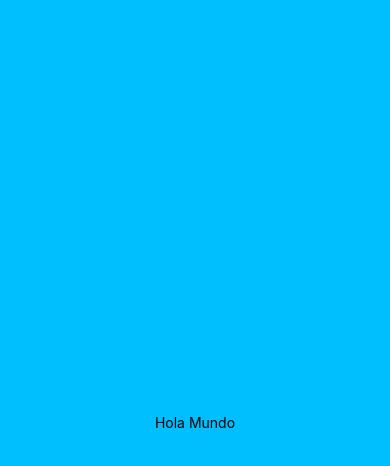
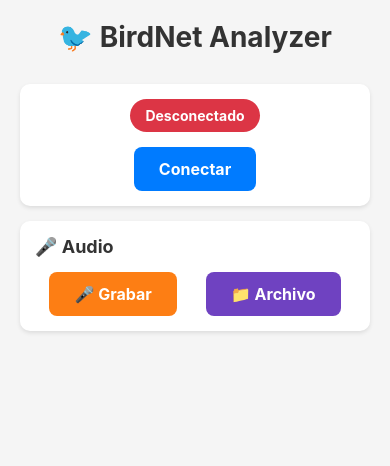
Before and after one commit to cosnor/Winged, a React Native app in the folder mobile/: screen / in a window 390 px wide. Shown: the top 466 px of the page. Built offline with nearby package versions, Linux system fonts and the light colour scheme.

Commit message:
audio mobile

```diff
--- a/mobile/App.tsx
+++ b/mobile/App.tsx
@@ -1,21 +1,350 @@
-import { StatusBar } from 'expo-status-bar';
-import { StyleSheet, Text, View } from 'react-native';
+import React, { useState, useEffect } from 'react';
+import {
+  View,
+  Text,
+  TouchableOpacity,
+  StyleSheet,
+  Alert,
+  ScrollView,
+  ActivityIndicator,
+  SafeAreaView
+} from 'react-native';
+import { Audio } from 'expo-av';
+import * as DocumentPicker from 'expo-document-picker';
+import * as FileSystem from 'expo-file-system';
 
-export default function App() {
+const BirdNetAnalyzer = () => {
+  const [ws, setWs] = useState(null);
+  const [isConnected, setIsConnected] = useState(false);
+  const [isRecording, setIsRecording] = useState(false);
+  const [recording, setRecording] = useState(null);
+  const [isAnalyzing, setIsAnalyzing] = useState(false);
+  const [results, setResults] = useState([]);
+  const [statusMessage, setStatusMessage] = useState('');
+
+  // Conectar WebSocket
+  const connectWebSocket = () => {
+    try {
+      // Cambia esta IP por tu IP real (no localhost desde móvil)
+      const websocket = new WebSocket('ws://127.0.0.1:8000/ws');
+
+      websocket.onopen = () => {
+        setIsConnected(true);
+        setStatusMessage('✅ Conectado al servidor');
+      };
+
+      websocket.onmessage = (event) => {
+        const data = JSON.parse(event.data);
+
+        if (data.type === 'status') {
+          setStatusMessage(`📊 ${data.message}`);
+        } else if (data.type === 'results') {
+          setResults(data.detections);
+          setIsAnalyzing(false);
+          setStatusMessage(`🎯 ${data.total_detections} aves detectadas`);
+        }
+      };
+
+      websocket.onclose = () => {
+        setIsConnected(false);
+        setStatusMessage('❌ Desconectado');
+      };
+
+      websocket.onerror = () => {
+        Alert.alert('Error', 'No se pudo conectar al servidor');
+      };
+
+      setWs(websocket);
+    } catch (error) {
+      Alert.alert('Error', 'Error al conectar');
+    }
+  };
+
+  // Grabar audio
+  const startRecording = async () => {
+    try {
+      const permission = await Audio.requestPermissionsAsync();
+      if (permission.status !== 'granted') {
+        Alert.alert('Error', 'Se necesitan permisos de micrófono');
+        return;
+      }
+
+      await Audio.setAudioModeAsync({
+        allowsRecordingIOS: true,
+        playsInSilentModeIOS: true,
+      });
+
+      const { recording } = await Audio.Recording.createAsync(
+        Audio.RecordingOptionsPresets.HIGH_QUALITY
+      );
+
+      setRecording(recording);
+      setIsRecording(true);
+      setStatusMessage('🎤 Grabando...');
+    } catch (err) {
+      Alert.alert('Error', 'No se pudo grabar');
+    }
+  };
+
+  const stopRecording = async () => {
+    if (!recording) return;
+
+    try {
+      setIsRecording(false);
+      await recording.stopAndUnloadAsync();
+      const uri = recording.getURI();
+
+      if (uri) {
+        await sendAudioFile(uri, 'grabacion.m4a');
+      }
+
+      setRecording(null);
+    } catch (error) {
+      Alert.alert('Error', 'Error al parar grabación');
+    }
+  };
+
+  // Seleccionar archivo
+  const pickAudioFile = async () => {
+    try {
+      const result = await DocumentPicker.getDocumentAsync({
+        type: 'audio/*',
+        copyToCacheDirectory: true,
+      });
+
+      if (result.type === 'success') {
+        await sendAudioFile(result.uri, result.name);
+      }
+    } catch (error) {
+      Alert.alert('Error', 'Error al seleccionar archivo');
+    }
+  };
+
+  // Enviar audio
+  const sendAudioFile = async (uri, filename) => {
+    if (!isConnected || !ws) {
+      Alert.alert('Error', 'No hay conexión');
+      return;
+    }
+
+    try {
+      setIsAnalyzing(true);
+      setResults([]);
+      setStatusMessage('📤 Enviando audio...');
+
+      const base64 = await FileSystem.readAsStringAsync(uri, {
+        encoding: FileSystem.EncodingType.Base64,
+      });
+
+      const message = {
+        type: 'audio',
+        audio: base64,
+        filename: filename
+      };
+
+      ws.send(JSON.stringify(message));
+    } catch (error) {
+      setIsAnalyzing(false);
+      Alert.alert('Error', 'Error al enviar audio');
+    }
+  };
+
   return (
-    <View style={styles.container}>
-      <Text>Hola Mundo</Text>
-      <StatusBar style="auto" />
-    </View>
+    <SafeAreaView style={styles.container}>
+      <ScrollView style={styles.content}>
+
+        <Text style={styles.title}>🐦 BirdNet Analyzer</Text>
+
+        {/* Estado de conexión */}
+        <View style={styles.section}>
+          <View style={[styles.statusBadge, {
+            backgroundColor: isConnected ? '#28a745' : '#dc3545'
+          }]}>
+            <Text style={styles.statusText}>
+              {isConnected ? 'Conectado' : 'Desconectado'}
+            </Text>
+          </View>
+
+          <TouchableOpacity
+            style={[styles.button, styles.connectBtn]}
+            onPress={connectWebSocket}
+            disabled={isConnected}
+          >
+            <Text style={styles.buttonText}>
+              {isConnected ? 'Conectado' : 'Conectar'}
+            </Text>
+          </TouchableOpacity>
+        </View>
+
+        {/* Controles de audio */}
+        <View style={styles.section}>
+          <Text style={styles.sectionTitle}>🎤 Audio</Text>
+
+          <View style={styles.buttonRow}>
+            <TouchableOpacity
+              style={[styles.button, styles.recordBtn]}
+              onPress={isRecording ? stopRecording : startRecording}
+              disabled={!isConnected || isAnalyzing}
+            >
+              <Text style={styles.buttonText}>
+                {isRecording ? '⏹️ Parar' : '🎤 Grabar'}
+              </Text>
+            </TouchableOpacity>
+
+            <TouchableOpacity
+              style={[styles.button, styles.fileBtn]}
+              onPress={pickAudioFile}
+              disabled={!isConnected || isAnalyzing}
+            >
+              <Text style={styles.buttonText}>📁 Archivo</Text>
+            </TouchableOpacity>
+          </View>
+        </View>
+
+        {/* Estado */}
+        {statusMessage && (
+          <View style={styles.section}>
+            <View style={styles.statusRow}>
+              {isAnalyzing && <ActivityIndicator color="#007bff" />}
+              <Text style={styles.statusMessage}>{statusMessage}</Text>
+            </View>
+          </View>
+        )}
+
+        {/* Resultados */}
+        {results.length > 0 && (
+          <View style={styles.section}>
+            <Text style={styles.sectionTitle}>
+              🎯 Resultados ({results.length})
+            </Text>
+
+            {results.map((bird, index) => (
+              <View key={index} style={styles.birdCard}>
+                <Text style={styles.birdName}>{bird.common_name}</Text>
+                <Text style={styles.birdDetails}>
+                  Código: {bird.species_code}
+                </Text>
+                <Text style={styles.birdDetails}>
+                  Tiempo: {bird.begin_time.toFixed(1)}s - {bird.end_time.toFixed(1)}s
+                </Text>
+                <Text style={styles.confidence}>
+                  Confianza: {(bird.confidence * 100).toFixed(1)}%
+                </Text>
+              </View>
+            ))}
+          </View>
+        )}
+
+      </ScrollView>
+    </SafeAreaView>
   );
-}
+};
 
 const styles = StyleSheet.create({
   container: {
     flex: 1,
-    backgroundColor: '#00bfffff',
+    backgroundColor: '#f5f5f5',
+  },
+  content: {
+    flex: 1,
+    padding: 20,
+  },
+  title: {
+    fontSize: 28,
+    fontWeight: 'bold',
+    textAlign: 'center',
+    marginBottom: 30,
+    color: '#333',
+  },
+  section: {
+    backgroundColor: 'white',
+    borderRadius: 10,
+    padding: 15,
+    marginBottom: 15,
+    shadowColor: '#000',
+    shadowOffset: { width: 0, height: 2 },
+    shadowOpacity: 0.1,
+    shadowRadius: 4,
+    elevation: 3,
+  },
+  sectionTitle: {
+    fontSize: 18,
+    fontWeight: 'bold',
+    marginBottom: 15,
+    color: '#333',
+  },
+  statusBadge: {
+    alignSelf: 'center',
+    paddingHorizontal: 15,
+    paddingVertical: 8,
+    borderRadius: 20,
+    marginBottom: 15,
+  },
+  statusText: {
+    color: 'white',
+    fontWeight: 'bold',
+  },
+  buttonRow: {
+    flexDirection: 'row',
+    justifyContent: 'space-around',
+  },
+  button: {
+    paddingVertical: 12,
+    paddingHorizontal: 25,
+    borderRadius: 8,
+    alignItems: 'center',
+    minWidth: 120,
+  },
+  connectBtn: {
+    backgroundColor: '#007bff',
+    alignSelf: 'center',
+  },
+  recordBtn: {
+    backgroundColor: '#fd7e14',
+  },
+  fileBtn: {
+    backgroundColor: '#6f42c1',
+  },
+  buttonText: {
+    color: 'white',
+    fontWeight: 'bold',
+    fontSize: 16,
+  },
+  statusRow: {
+    flexDirection: 'row',
     alignItems: 'center',
     justifyContent: 'center',
-  }
+    gap: 10,
+  },
+  statusMessage: {
+    fontSize: 16,
+    color: '#666',
+    textAlign: 'center',
+  },
+  birdCard: {
+    backgroundColor: '#f8f9fa',
+    padding: 15,
+    borderRadius: 8,
+    marginBottom: 10,
+    borderLeftWidth: 4,
+    borderLeftColor: '#28a745',
+  },
+  birdName: {
+    fontSize: 18,
+    fontWeight: 'bold',
+    color: '#333',
+    marginBottom: 5,
+  },
+  birdDetails: {
+    fontSize: 14,
+    color: '#666',
+    marginBottom: 3,
+  },
+  confidence: {
+    fontSize: 14,
+    color: '#28a745',
+    fontWeight: 'bold',
+  },
+});
 
-});
+export default BirdNetAnalyzer;
--- a/mobile/app.json
+++ b/mobile/app.json
@@ -7,13 +7,17 @@
     "icon": "./assets/icon.png",
     "userInterfaceStyle": "light",
     "newArchEnabled": true,
+    "permissions": ["RECORD_AUDIO"],
     "splash": {
       "image": "./assets/splash-icon.png",
       "resizeMode": "contain",
       "backgroundColor": "#ffffff"
     },
     "ios": {
-      "supportsTablet": true
+      "supportsTablet": true,
+      "infoPlist": {
+        "NSMicrophoneUsageDescription": "Para grabar sonidos de aves"
+      }
     },
     "android": {
       "adaptiveIcon": {
@@ -21,7 +25,8 @@
         "backgroundColor": "#ffffff"
       },
       "edgeToEdgeEnabled": true,
-      "predictiveBackGestureEnabled": false
+      "predictiveBackGestureEnabled": false,
+      "permissions": ["android.permission.RECORD_AUDIO"]
     },
     "web": {
       "favicon": "./assets/favicon.png"
--- a/mobile/package.json
+++ b/mobile/package.json
@@ -10,6 +10,9 @@
   },
   "dependencies": {
     "expo": "~54.0.7",
+    "expo-av": "~16.0.7",
+    "expo-document-picker": "~14.0.7",
+    "expo-file-system": "~19.0.14",
     "expo-status-bar": "~3.0.8",
     "react": "19.1.0",
     "react-native": "0.81.4"
```
Also changed, not shown: 2 other files (tests, documents, lock files or other folders).
